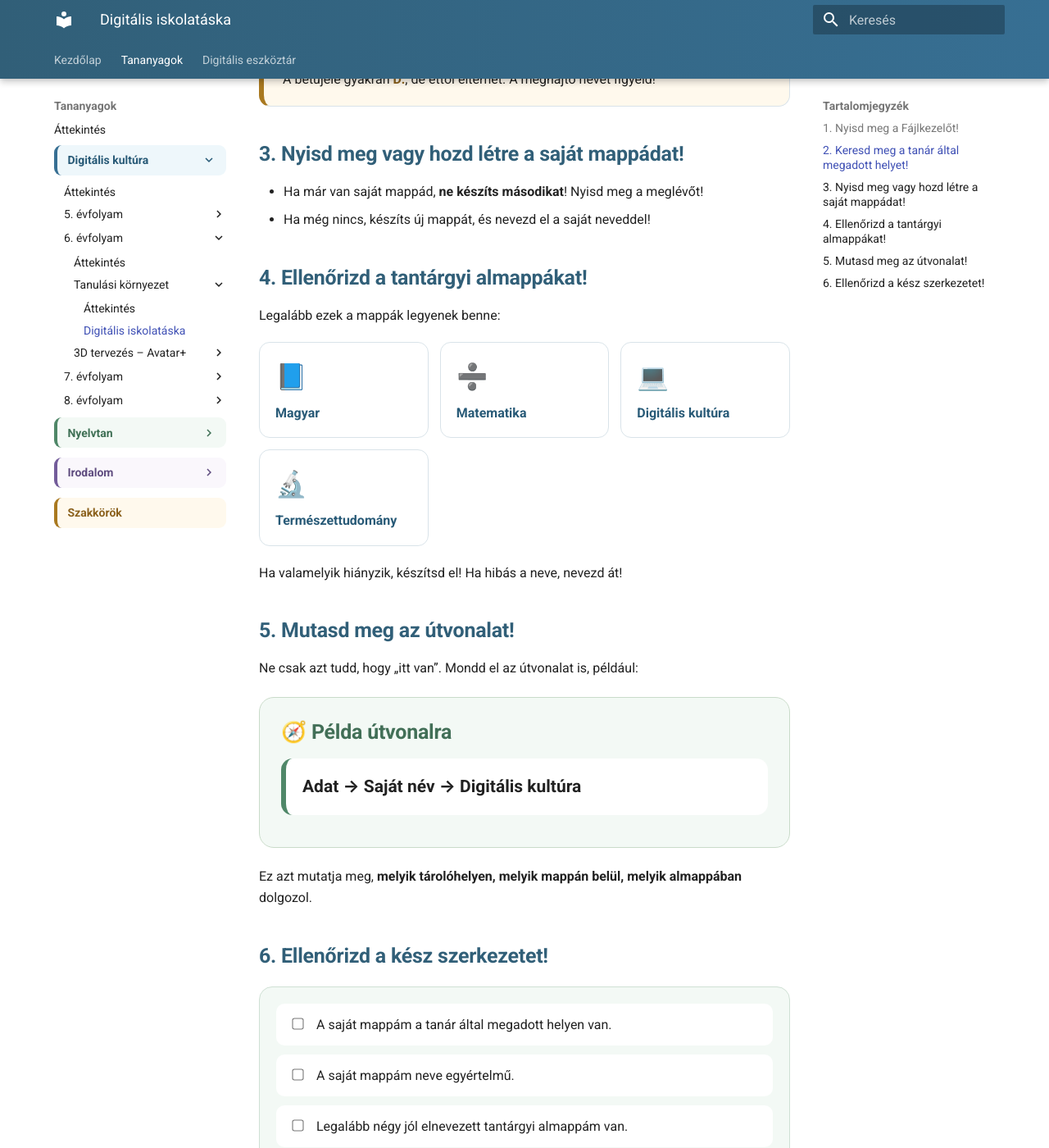
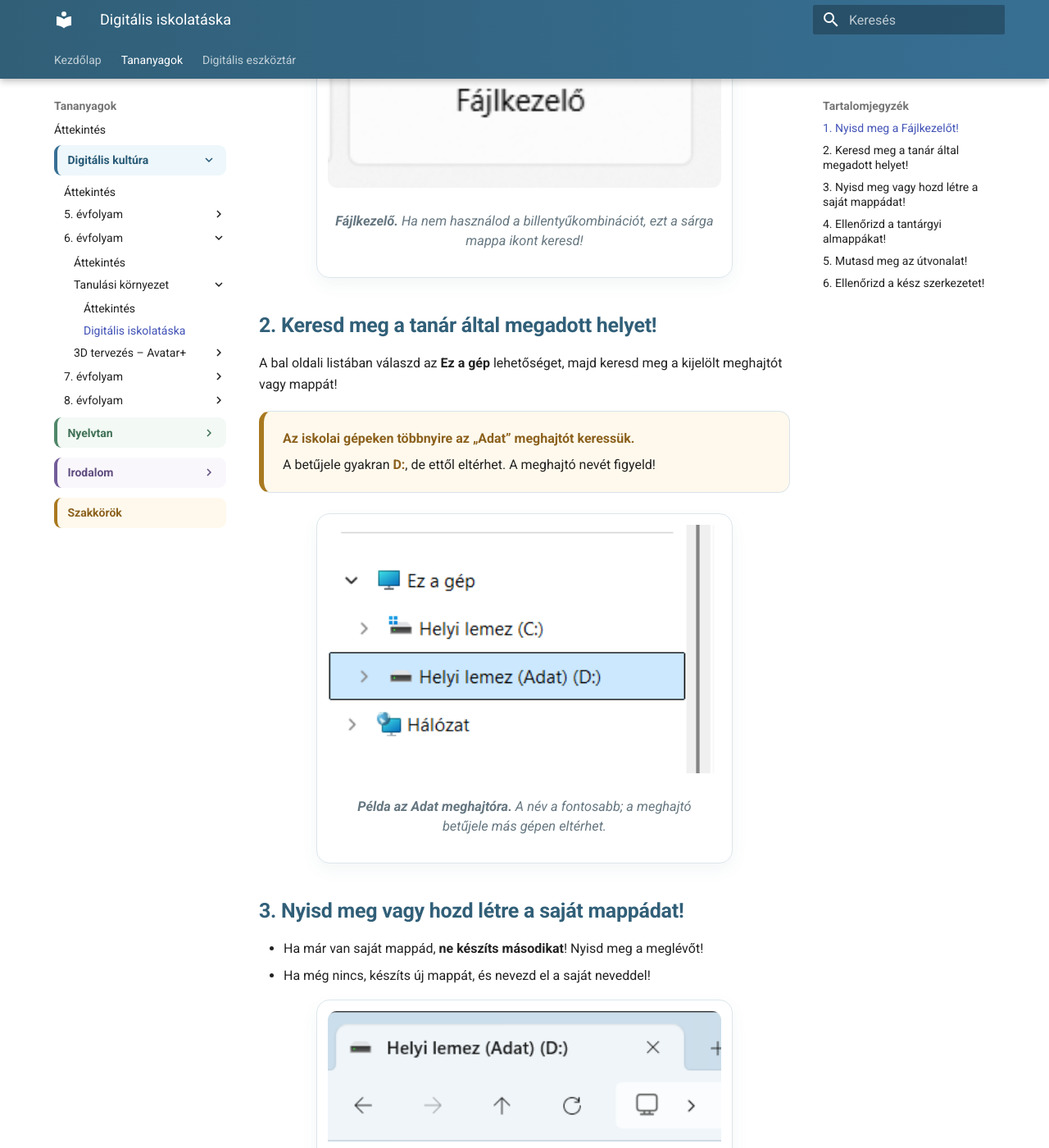
Before and after one commit to bsuszter/digitalis-eszkoztar, an MkDocs documentation site: the page built from docs/tananyagok/digitalis-kultura/6-evfolyam/tanulasi-kornyezet/digitalis-iskolataska.md, in a window 1280 px wide and 1400 px high, scrolled down 1441 px. Shown: the whole window at 82% size. Built offline with MkDocs 1.6.1 and Material for MkDocs 9.7.7, drawn with Linux system fonts in a browser that asks for light colours; some of the changed text lies outside the part shown.

Commit message:
Add practical screenshots to grade 6 digital schoolbag lesson

```diff
--- a/docs/tananyagok/digitalis-kultura/6-evfolyam/tanulasi-kornyezet/digitalis-iskolataska.md
+++ b/docs/tananyagok/digitalis-kultura/6-evfolyam/tanulasi-kornyezet/digitalis-iskolataska.md
@@ -24,16 +24,31 @@
 
 Nyisd meg a Fájlkezelőt a tálcáról vagy a <strong>Windows + E</strong> billentyűkombinációval!
 
+<figure class="tool-figure">
+  <img src="/digitalis-eszkoztar/images/eszkoztar/tanulasi-kornyezet/practical01.png" alt="A Windows Fájlkezelő ikonja">
+  <figcaption><strong>Fájlkezelő.</strong> Ha nem használod a billentyűkombinációt, ezt a sárga mappa ikont keresd!</figcaption>
+</figure>
+
 ## 2. Keresd meg a tanár által megadott helyet!
 
 A bal oldali listában válaszd az <strong>Ez a gép</strong> lehetőséget, majd keresd meg a kijelölt meghajtót vagy mappát!
 
 <div class="quick-note"><strong>Az iskolai gépeken többnyire az „Adat” meghajtót keressük.</strong><span>A betűjele gyakran <strong>D:</strong>, de ettől eltérhet. A meghajtó nevét figyeld!</span></div>
 
+<figure class="tool-figure">
+  <img src="/digitalis-eszkoztar/images/eszkoztar/tanulasi-kornyezet/practical02.png" alt="Az Ez a gép nézetben kijelölt Helyi lemez Adat meghajtó">
+  <figcaption><strong>Példa az Adat meghajtóra.</strong> A név a fontosabb; a meghajtó betűjele más gépen eltérhet.</figcaption>
+</figure>
+
 ## 3. Nyisd meg vagy hozd létre a saját mappádat!
 
 - Ha már van saját mappád, <strong>ne készíts másodikat</strong>! Nyisd meg a meglévőt!
 - Ha még nincs, készíts új mappát, és nevezd el a saját neveddel!
+
+<figure class="tool-figure">
+  <img src="/digitalis-eszkoztar/images/eszkoztar/tanulasi-kornyezet/practical03.png" alt="Új mappa létrehozása a Fájlkezelő Új menüjéből">
+  <figcaption><strong>Új mappa készítése.</strong> Az „Új” menüből válaszd a „Mappa” lehetőséget!</figcaption>
+</figure>
 
 ## 4. Ellenőrizd a tantárgyi almappákat!
 
@@ -47,6 +62,11 @@ Legalább ezek a mappák legyenek benne:
 </div>
 
 Ha valamelyik hiányzik, készítsd el! Ha hibás a neve, nevezd át!
+
+<figure class="tool-figure">
+  <img src="/digitalis-eszkoztar/images/eszkoztar/tanulasi-kornyezet/practical04.png" alt="Példa saját mappára négy tantárgyi almappával a Fájlkezelőben">
+  <figcaption><strong>Példa kész szerkezetre.</strong> A képen a „Digi” rövidítés szerepel; te a leckében megadott <strong>Digitális kultúra</strong> nevet használd!</figcaption>
+</figure>
 
 ## 5. Mutasd meg az útvonalat!
 
```
